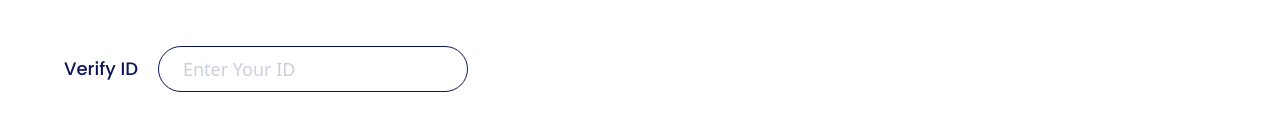
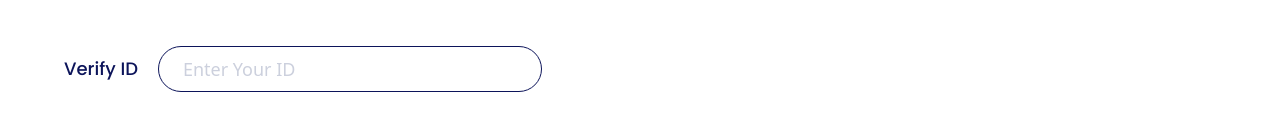
Before and after one commit to wafash08/top-up-game-store, a Next.js app: page /game/1 in a window 1280 px wide. Shown: the part 714-850 px from the top of the page. Built offline with nearby package versions, Linux system fonts and the light colour scheme.

Commit message:
feat: fixing Image on featuredgameitem component

```diff
--- a/components/featured-game-item.tsx
+++ b/components/featured-game-item.tsx
@@ -22,9 +22,13 @@ export default function FeaturedGameItem({
         <div className="transition-all group-hover:blur-2xl">
           <Image
             src={`/images/${thumbnail}.png`}
-            alt="thumbnail"
+            alt={name}
             width={205}
             height={270}
+            style={{
+              width: "205px",
+              height: "270px",
+            }}
           />
         </div>
         <div className="absolute inset-0 rounded-3xl p-6 opacity-0 group-hover:border-[12px] group-hover:border-white group-hover:opacity-100">
--- a/pages/_app.tsx
+++ b/pages/_app.tsx
@@ -1,6 +1,7 @@
 import type { AppProps } from "next/app";
 import { Poppins } from "@next/font/google";
 import "../styles/globals.css";
+import Head from "next/head";
 
 const poppins = Poppins({
   weight: ["300", "400", "500", "600", "700"],
@@ -10,8 +11,10 @@ const poppins = Poppins({
 
 export default function App({ Component, pageProps }: AppProps) {
   return (
-    <main className={`${poppins.variable}`}>
-      <Component {...pageProps} />
-    </main>
+    <>
+      <main className={`${poppins.variable}`}>
+        <Component {...pageProps} />
+      </main>
+    </>
   );
 }
--- a/pages/game/[gameSlug].tsx
+++ b/pages/game/[gameSlug].tsx
@@ -1,5 +1,8 @@
 import Layout from "@/components/layout";
 import Image from "next/image";
+
+// TODO
+// BUAT SETIAP NOMINAL ITEM MENJADI KOMPONEN TERSENDIRI
 
 export default function GameSlugPage() {
   return (
@@ -45,7 +48,7 @@ export default function GameSlugPage() {
                 type="text"
                 name="verifyId"
                 id="verifyId"
-                className="max-w-md rounded-full border border-brand-blue px-6 py-2 text-lg text-brand-blue placeholder:text-[#CCD0DD] focus:outline-1 focus:outline-brand-blue"
+                className="rounded-full border border-brand-blue px-6 py-2 text-lg text-brand-blue placeholder:text-[#CCD0DD] focus:outline-1 focus:outline-brand-blue lg:w-1/3"
                 placeholder="Enter Your ID"
               />
             </div>
```
